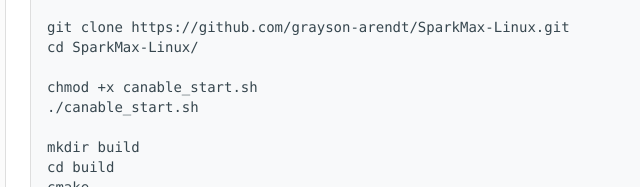
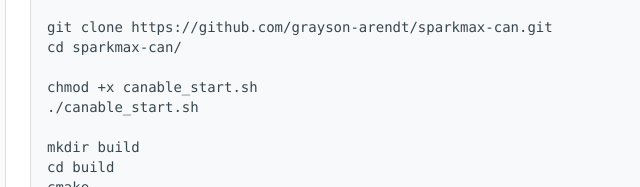
Before and after one commit to grayson-arendt/sparkcan-docs, a plain HTML site: page index.html in a window 1280 px wide. Shown: the part 373-560 px from the top of the page, 244-884 px from the left. Drawn offline with Linux system fonts and the light colour scheme.

Commit message:
Updated README.md

```diff
--- a/index.html
+++ b/index.html
@@ -95,8 +95,8 @@ Installation</h4>
 <div class="line">sudo apt install git</div>
 <div class="line">sudo apt install cmake</div>
 <div class="line"> </div>
-<div class="line">git clone https://github.com/grayson-arendt/SparkMax-Linux.git</div>
-<div class="line">cd SparkMax-Linux/</div>
+<div class="line">git clone https://github.com/grayson-arendt/sparkmax-can.git</div>
+<div class="line">cd sparkmax-can/</div>
 <div class="line"> </div>
 <div class="line">chmod +x canable_start.sh</div>
 <div class="line">./canable_start.sh</div>
```
